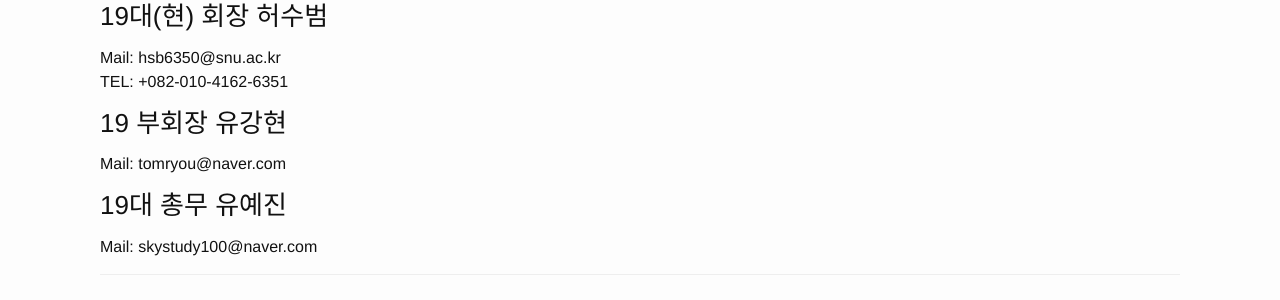
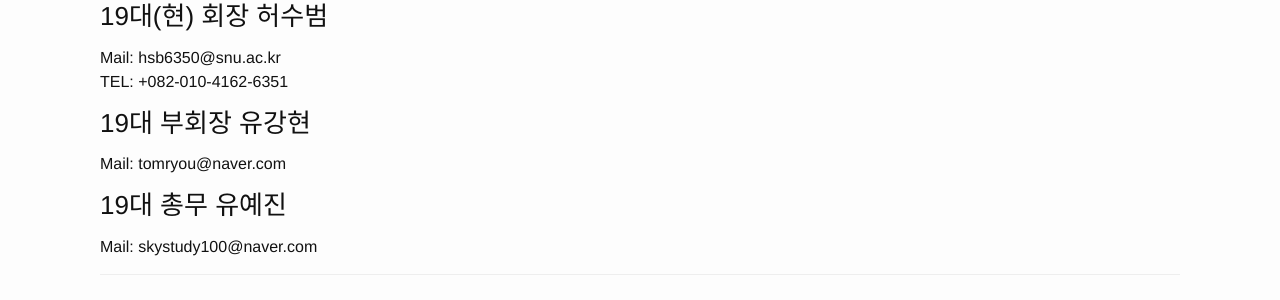
Before and after one commit to Hanaro2021/hanaro.github.io, a Jekyll site: the page built from _pages/7.contact.md, in a window 1280 px wide. Shown: the part 132-432 px from the top of the page. Built offline with Jekyll 4.4.1, drawn with Linux system fonts in a browser that asks for light colours; nearby versions of some CDN libraries.

Commit message:
Update 7.contact.md

```diff
--- a/_pages/7.contact.md
+++ b/_pages/7.contact.md
@@ -6,7 +6,7 @@ permalink: /contact/
 <h3>19대(현) 회장 허수범</h3>
 Mail: hsb6350@snu.ac.kr<br/>
 TEL: +082-010-4162-6351
-<h3>19 부회장 유강현</h3>
+<h3>19대 부회장 유강현</h3>
 Mail: tomryou@naver.com<br/>
 <h3>19대 총무 유예진</h3>
 Mail: skystudy100@naver.com
```
